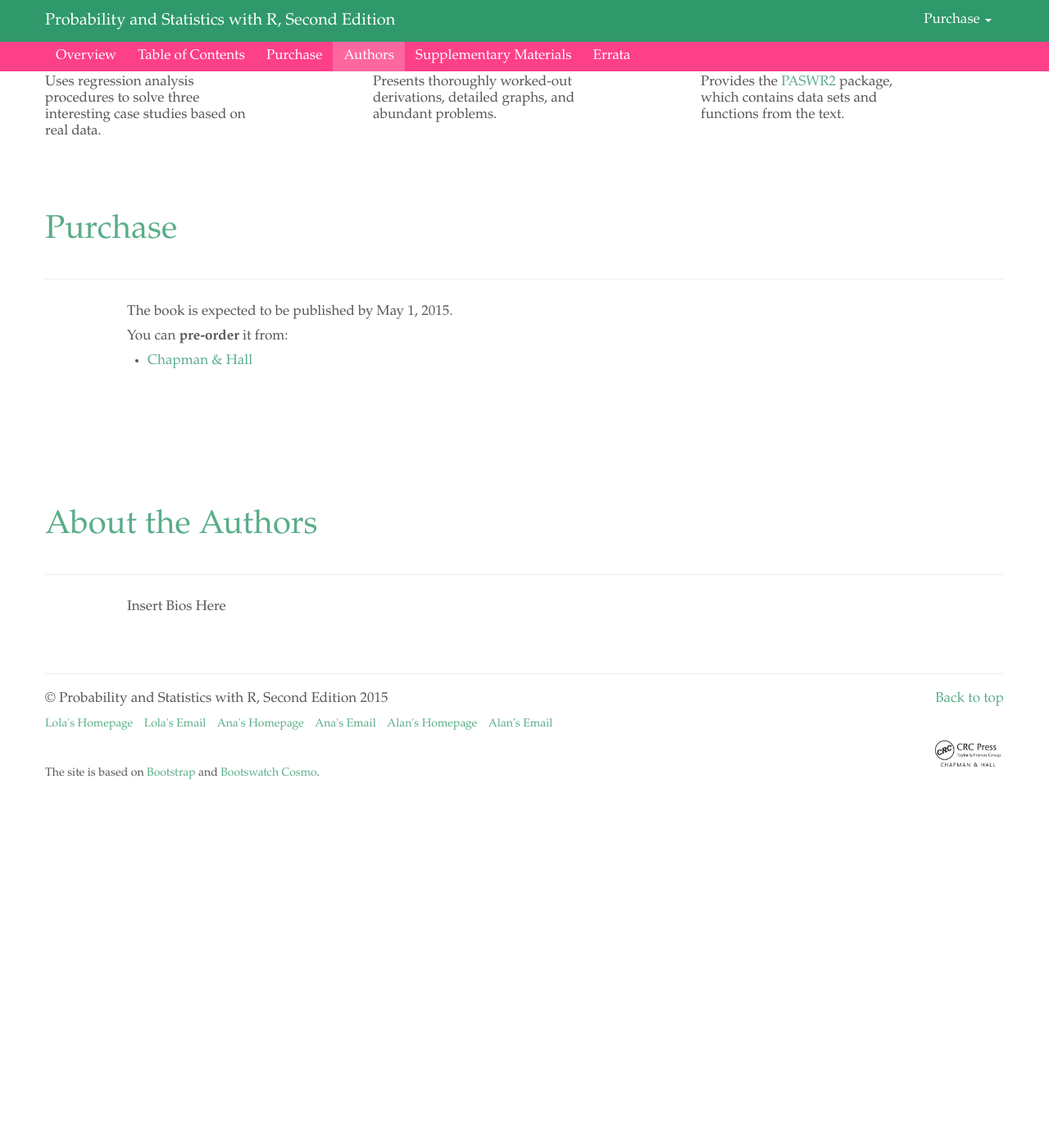
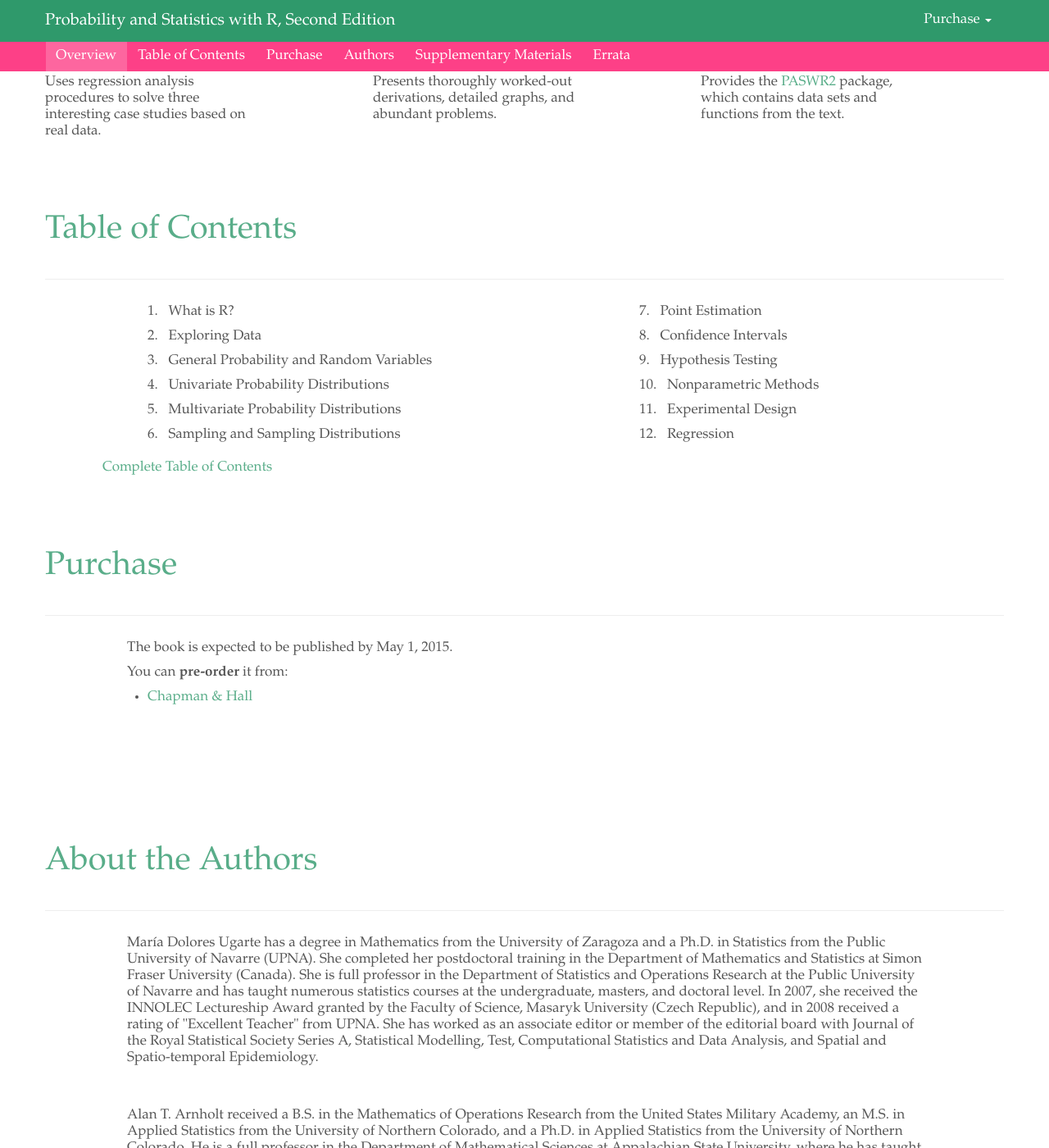
Before and after one commit to alanarnholt/PASWR2E-Book, a Jekyll site: the page built from index.html, in a window 1280 px wide and 1400 px high, scrolled down 1459 px. Shown: the whole window at 82% size. Built offline with Jekyll 4.4.1, drawn with Linux system fonts in a browser that asks for light colours; nearby versions of some CDN libraries; before the commit the page ends 2471 px from its top, so only the background shows below that; some of the changed text lies outside the part shown.

Commit message:
moved toc to home page, added toc chapters, added author info

```diff
--- a/_includes/author.md
+++ b/_includes/author.md
@@ -5,7 +5,38 @@
   </div>
   <div class="row">
     <div class="span10 offset1">
-      <p>Insert Bios Here</p>
+      <p>Mar&iacute;a Dolores Ugarte has a degree in Mathematics from the University
+      of Zaragoza and a Ph.D. in Statistics from
+      the Public University of Navarre (UPNA). She completed her postdoctoral
+      training in the Department of
+      Mathematics and Statistics at Simon Fraser University (Canada). She is
+      full professor in the Department of
+      Statistics and Operations Research at the Public University of Navarre
+      and has taught numerous statistics courses
+      at the undergraduate, masters, and doctoral level. In 2007, she received
+      the INNOLEC Lectureship Award granted
+      by the Faculty of Science, Masaryk University (Czech Republic), and in
+      2008 received a rating of "Excellent
+      Teacher" from UPNA. She has worked as an associate editor or member of
+      the editorial board with Journal of the
+      Royal Statistical Society Series A, Statistical Modelling, Test,
+      Computational Statistics and Data Analysis, and
+      Spatial and Spatio-temporal Epidemiology.</p>
+    </div>
+  </div>
+  <br />
+  <br />
+  <div class="row">
+    <div class="span10 offset1">
+      <p>Alan T. Arnholt received a B.S. in the Mathematics of Operations
+      Research from the United States Military
+      Academy, an M.S. in Applied Statistics from the University of Northern
+      Colorado, and a Ph.D. in Applied Statistics
+      from the University of Northern Colorado.  He is a full professor in the
+      Department of Mathematical Sciences at
+      Appalachian State University, where he has taught undergraduate and
+      graduate statistics since 1993. Alan enjoys
+      spending time with his wife and two daughters.</p>
     </div>
   </div>
 </section>
--- a/_includes/header.html
+++ b/_includes/header.html
@@ -4,10 +4,11 @@
       <a class="brand" href="{{ site.baseurl }}/">{{ site.title }}</a>
       <ul class="nav pull-right" id="purchaseNave">
         <li class="dropdown">
-        <a href="#" class="dropdown-toggle" data-toggle="dropdown">Purchase
-        <b class="caret"></b></a>
-        <ul class="dropdown-menu">
-          <li><a href="http://www.crcpress.com/product/isbn/9781466504394">Chapman &amp; Hall/CRC Press</a></li>
+          <a href="#" class="dropdown-toggle" data-toggle="dropdown">Purchase
+          <b class="caret"></b></a>
+          <ul class="dropdown-menu">
+            <li><a href="http://www.crcpress.com/product/isbn/9781466504394">Chapman &amp; Hall/CRC Press</a></li>
+            <li><a href="http://www.amazon.com/dp/1466504390/ref=sr_ob_1?ie=UTF8&qid=1420126683&sr=8-1">Amazon</a></li>
           </ul>
         </li>
         <!-- <li><a href="https://github.com/alanarnholt/PASWR2">GitHub</a></li> -->
--- /dev/null
+++ b/_includes/toc.md
@@ -0,0 +1,33 @@
+<!-- Table of Contents -->
+<section>
+  <div class="page-header" id="toc">
+    <h2>Table of Contents</h2>
+  </div>
+  <div class="row">
+    <div class="span5 offset1">
+        <ul class="toc">
+            <li>1. &nbsp;  What is R?</li>
+            <li>2. &nbsp; Exploring Data</li>
+            <li>3. &nbsp; General Probability and Random Variables</li>
+            <li>4. &nbsp; Univariate Probability Distributions</li>
+            <li>5. &nbsp; Multivariate Probability Distributions</li>
+            <li>6. &nbsp; Sampling and Sampling Distributions</li>
+        </ul>
+    </div>
+    <div class="span5 offset1">
+        <ul class="toc">
+            <li>7. &nbsp; Point Estimation</li>
+            <li>8. &nbsp; Confidence Intervals</li>
+            <li>9. &nbsp; Hypothesis Testing</li>
+            <li>10. &nbsp; Nonparametric Methods</li>
+            <li>11. &nbsp; Experimental Design</li>
+            <li>12. &nbsp; Regression</li>
+        </ul>
+    </div>
+    <div class="row">
+        <div class="span10 offset1">
+            <p><a href="{{ site.baseurl }}/TOCpaswr2e.pdf">Complete Table of Contents</a></p>
+        </div>
+    </div>
+  </div>
+</section>
--- a/_layouts/default.html
+++ b/_layouts/default.html
@@ -34,12 +34,11 @@
             <ul class="nav nav-pills">
               {% if page.active == "home" %}
               <li><a href="#overview">Overview</a></li>
-              <li><a href="{{ site.baseurl }}/toc.html">Table of Contents</a></li>
+              <li><a href="#toc">Table of Contents</a></li>
               <li><a href="#purchase">Purchase</a></li>
               <li><a href="#author">Authors</a></li>
               {% else %}
               <li><a href="{{ site.baseurl }}/">Home</a></li>
-              <li><a href="{{ site.baseurl }}/toc.html">Table of Contents</a></li>
               {% endif %}
               <li><a href="{{ site.baseurl }}/supplement.html">Supplementary Materials</a></li>
               <li><a href="{{ site.baseurl }}/errata.html">Errata</a></li>
--- a/css/bootswatch.css
+++ b/css/bootswatch.css
@@ -4,6 +4,14 @@ section {
 }
 
 /* index */
+
+.toc {
+    list-style-type: none;
+}
+
+.toc li {
+    padding-bottom: 10px;
+}
 
 .tooltip-inner {
 	max-width: 500px;
--- a/index.html
+++ b/index.html
@@ -4,5 +4,6 @@ active: home
 ---
 
 {% include overview.md %}
+{% include toc.md %}
 {% include purchase.md %}
 {% include author.md %}
```
Also changed, not shown: _includes/who.md (deleted, +0 -27 lines), toc.md (deleted, +0 -16 lines).
